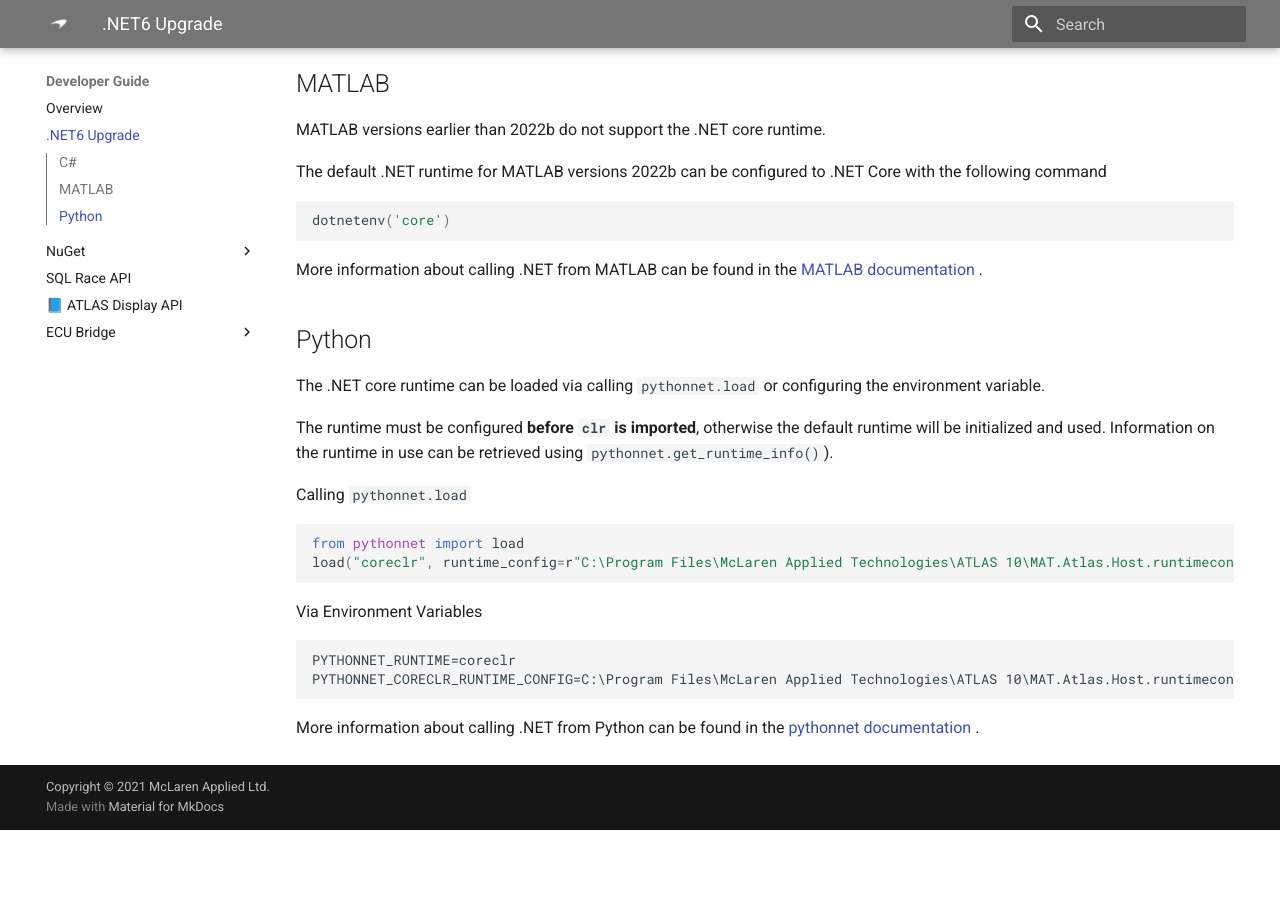
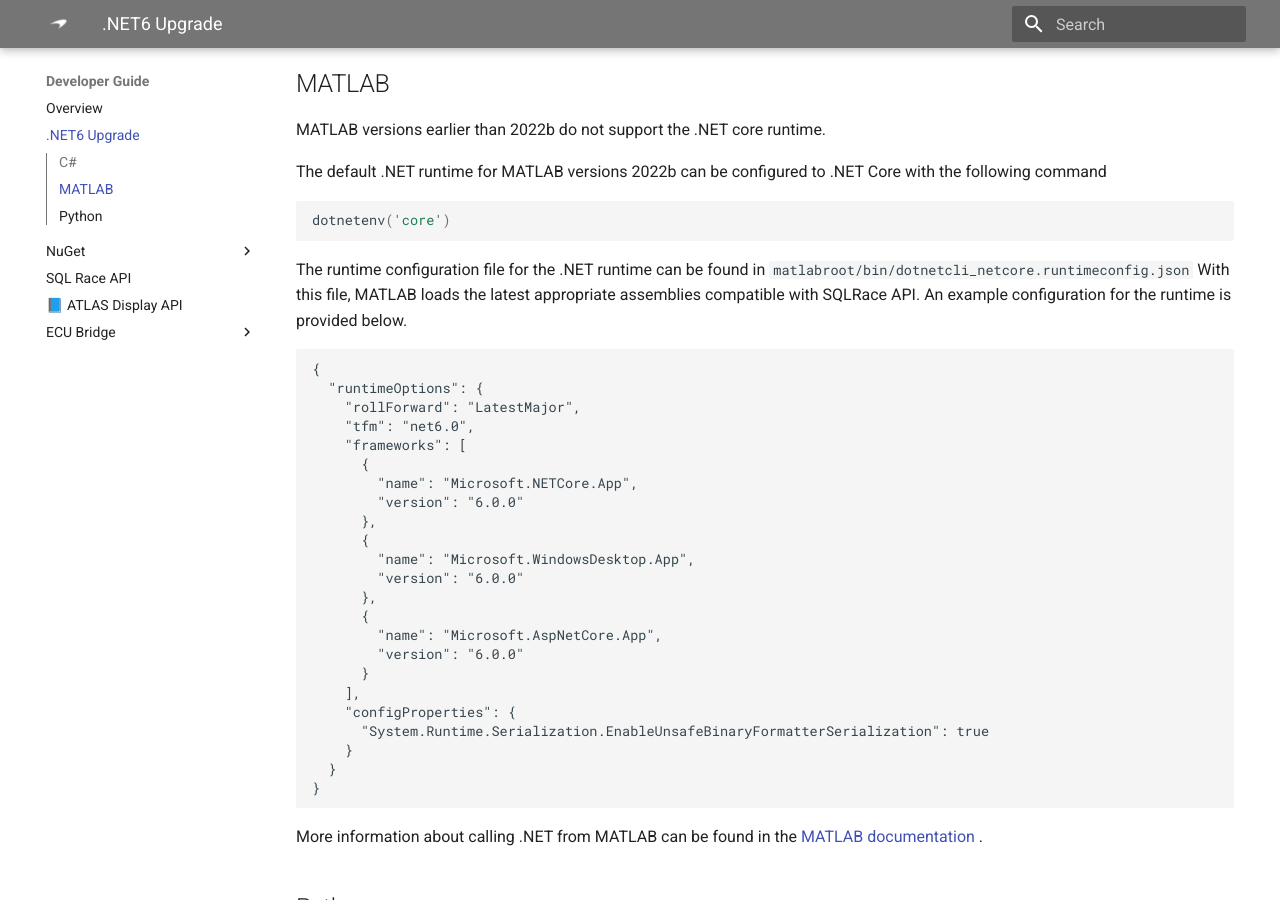
Before and after one commit to mat-docs/Portal.Site, an MkDocs documentation site: the page built from docs/developer/net6-upgrade.md, in a window 1280 px wide and 900 px high, scrolled down 1012 px. Built offline with MkDocs 1.6.1 and Material for MkDocs 9.7.7, drawn with Linux system fonts in a browser that asks for light colours; before the commit the page ends 1842 px from its top, so only the background shows below that.

Commit message:
Add example runtime config for matlab (#36)
Included an example runtime config to configure the MATLAB .NET runtime to loadsthe latest appropriate assemblies compatible with SQLRace API after the .NET  6 upgrade.

````diff
--- a/docs/developer/net6-upgrade.md
+++ b/docs/developer/net6-upgrade.md
@@ -50,6 +50,36 @@ following command
 dotnetenv('core')
 ```
 
+The runtime configuration file for the .NET runtime can be found
+in `matlabroot/bin/dotnetcli_netcore.runtimeconfig.json`
+With this file, MATLAB loads the latest appropriate assemblies compatible with SQLRace API.
+An example configuration for the runtime is provided below.
+```
+{
+  "runtimeOptions": {
+    "rollForward": "LatestMajor",
+    "tfm": "net6.0",
+    "frameworks": [
+      {
+        "name": "Microsoft.NETCore.App",
+        "version": "6.0.0"
+      },
+      {
+        "name": "Microsoft.WindowsDesktop.App",
+        "version": "6.0.0"
+      },
+      {
+        "name": "Microsoft.AspNetCore.App",
+        "version": "6.0.0"
+      }
+    ],
+    "configProperties": {
+      "System.Runtime.Serialization.EnableUnsafeBinaryFormatterSerialization": true
+    }
+  }
+}
+```
+
 More information about calling .NET from MATLAB can be found in the
 [MATLAB documentation](https://mathworks.com/help/matlab/call-net-from-matlab.html)
 .
````
